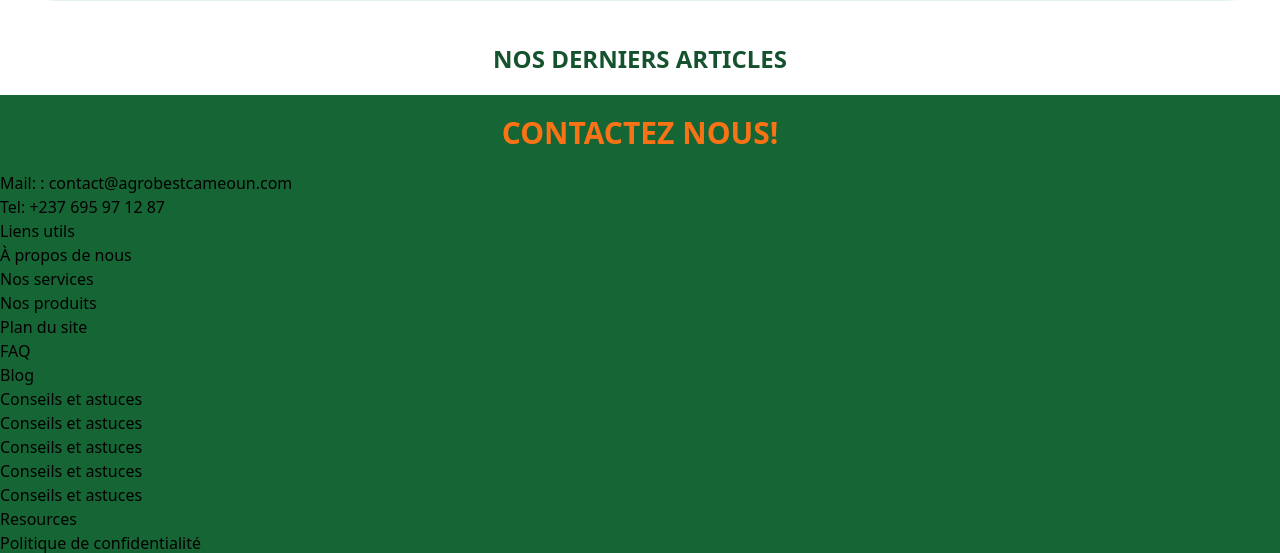
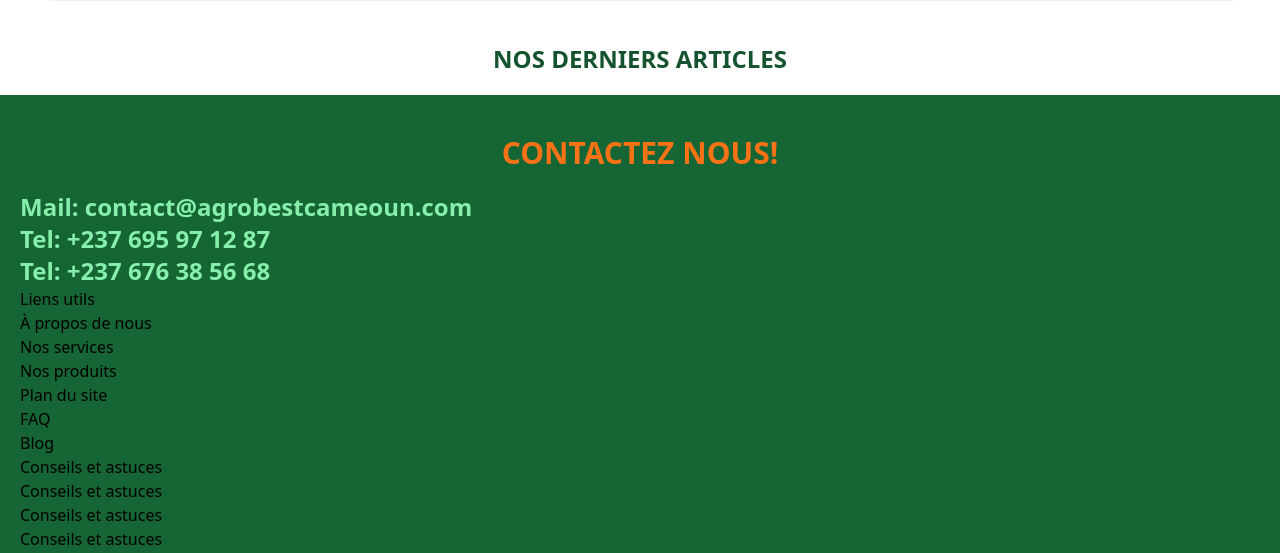
Before and after one commit to boris2442/afroBestCameroon, a website: page src/index.html in a window 1280 px wide. Shown: the part 8030-8583 px from the top of the page. Drawn offline with Linux system fonts and the light colour scheme.

Commit message:
suite codage du projet

```diff
--- a/src/index.html
+++ b/src/index.html
@@ -273,15 +273,16 @@
     </section>
 
 
-    <footer class="bg-green-800">
+    <footer class="bg-green-800 p-[20px]">
 <h3 class="font-bold text-3xl uppercase text-orange-500 p-[20px] text-center">Contactez nous!</h3>
-<div class="">
-    Mail: <a href="mailto:aubinborissimotsebo@gmail.com">: contact@agrobestcameoun.com</a>
+<div class="text-2xl font-bold text-green-300">
+    <span class="">Mail:</span> <a href="mailto:aubinborissimotsebo@gmail.com" class="" target="_blank"> contact@agrobestcameoun.com</a>
 </div>
-<div class="">
-    <div class="">Tel: <a href="https://wa-me/679135177" class="">+237 695 97 12 87</a></div>
+<div class="text-2xl font-bold text-green-300">
+    <div class=""><span class="">Tel:</span> <a target="_blank" href="https://wa-me/679135177" class="">+237 695 97 12 87</a></div>
     <div class="">
-        <a href="" class="+237 676 38 56 68"></a>
+        <span class="">Tel:</span>
+        <a href="" class="">+237 676 38 56 68</a>
     </div>
 
 </div>
```
Also changed, not shown: src/output.css.
